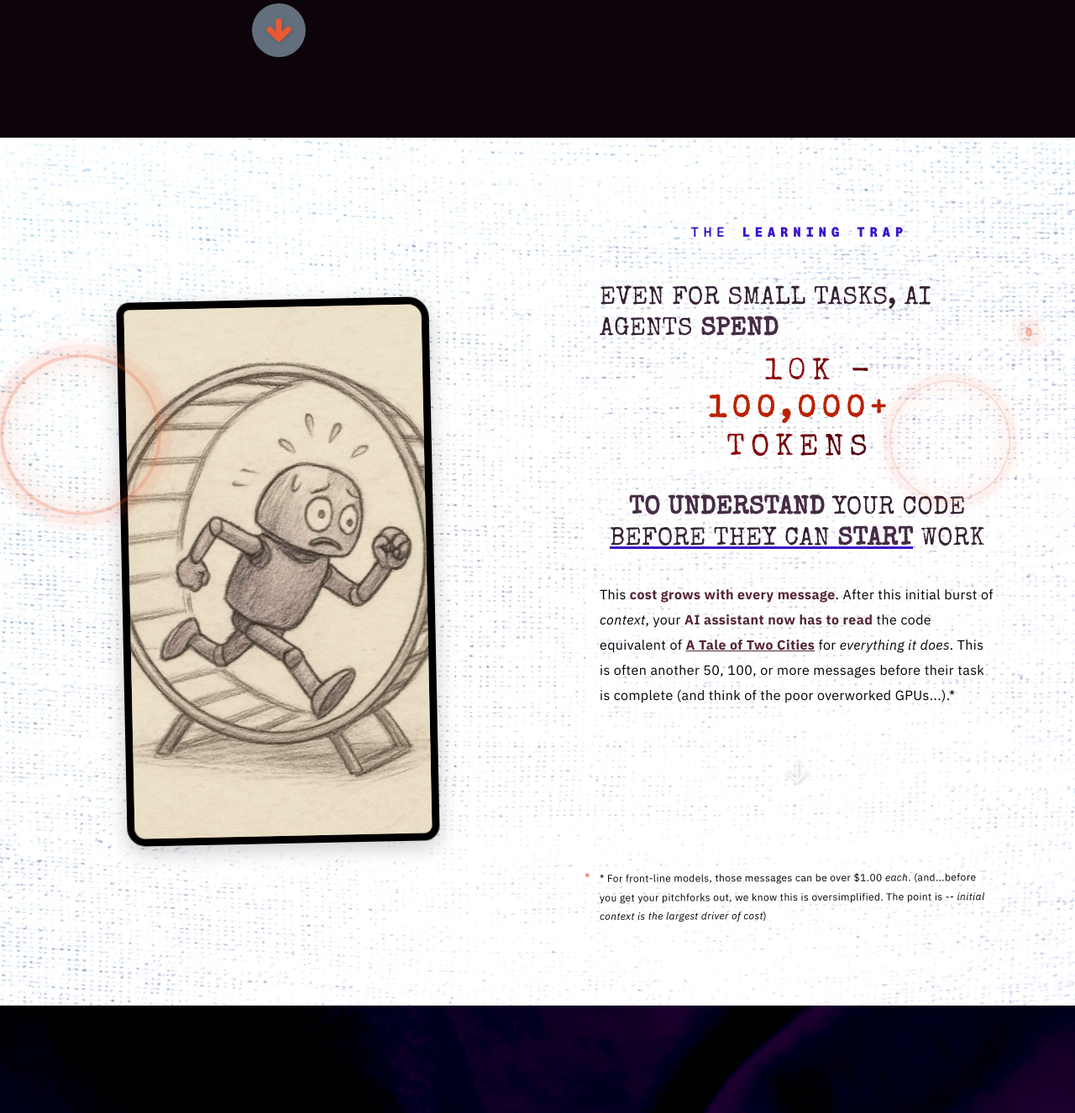
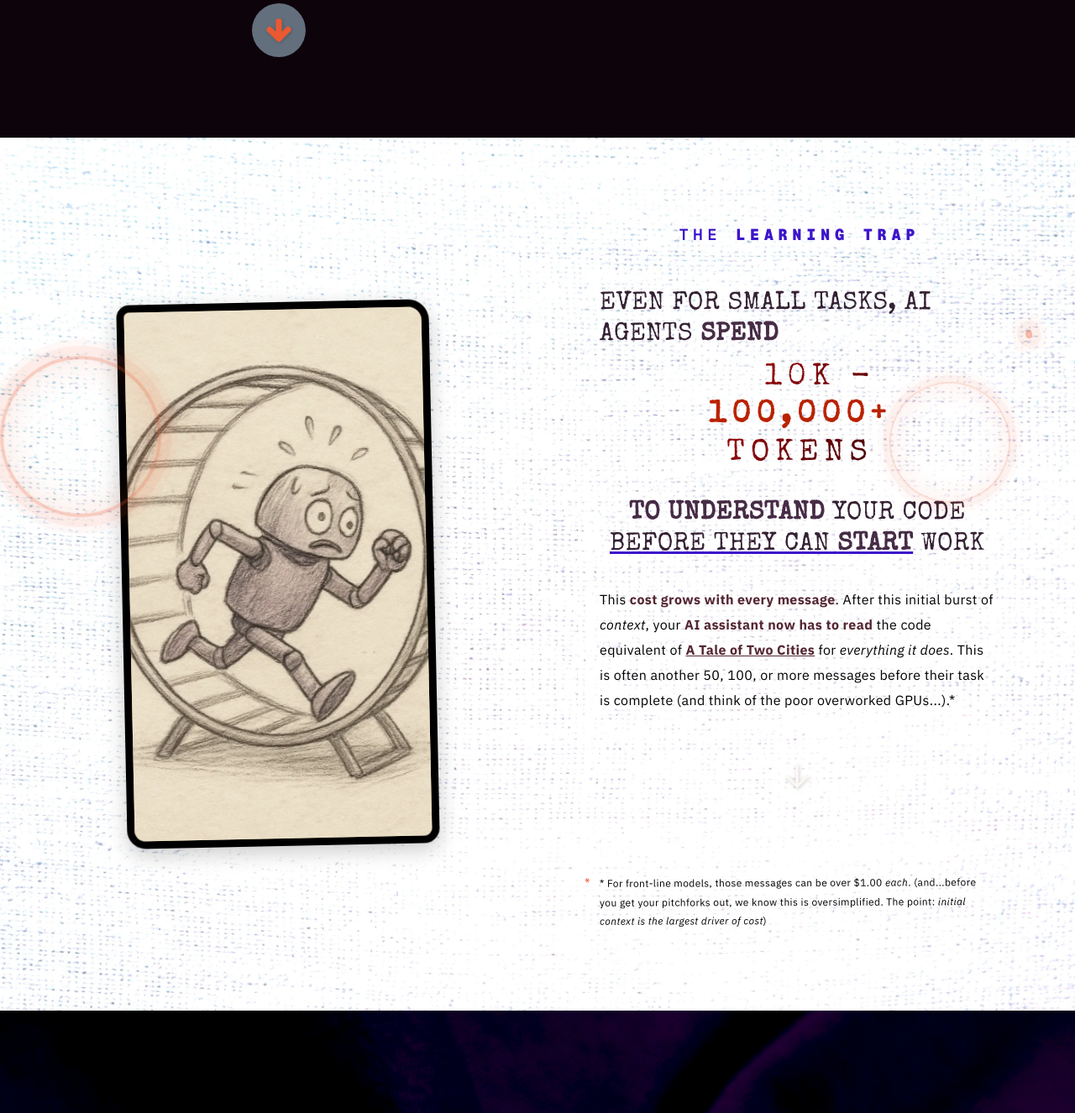
Before and after one commit to knitli/knitli-site, a website: page frontend/index.html in a window 1280 px wide. Shown: the part 2174-3500 px from the top of the page at 84% size. Drawn offline with nearby package versions, Linux system fonts and the light colour scheme.

Commit message:
minor style tweaks

```diff
--- a/frontend/assets/main.css
+++ b/frontend/assets/main.css
@@ -563,7 +563,7 @@ body.is-instant::after {
 	font-family: 'Geist Mono', monospace;
 	letter-spacing: 0.35rem;
 	width: calc(100% + 0.35rem);
-	font-size: 1em;
+	font-size: 1.175em;
 	line-height: 2.125;
 	font-weight: 600;
 }
--- a/frontend/index.html
+++ b/frontend/index.html
@@ -132,7 +132,7 @@
 											</a>
 										</li>
 									</ul>
-									<p id="text06" class="text-component instance-6 style-20">* For front-line models, those messages can be over $1.00 <em>each</em>. (and...before you get your pitchforks out, we know this is oversimplified. The point is -- <em>initial context is the largest driver of cost</em>)</p>
+									<p id="text06" class="text-component instance-6 style-20">* For front-line models, those messages can be over $1.00 <em>each</em>. (and...before you get your pitchforks out, we know this is oversimplified. The point: <em>initial context is the largest driver of cost</em>)</p>
 								</div>
 							</div>
 						</div>
@@ -142,7 +142,7 @@
 						class="container-component instance-13 style-3 default full screen">
 						<div class="wrapper">
 							<div class="inner" data-onvisible-trigger="1">
-								<p id="text50" class="text-component instance-50 style-3">End <strong>The
+								<p id="text50" class="text-component instance-50 style-3">End <strong>the
 										Madness</strong></p>
 								<h2 id="text38" class="text-component instance-38 style-16">This AI "learning trap"<br>doesn't just <strong>waste your money</strong>.</h2>
 								<h2 id="text53" class="text-component instance-53 style-16">It <strong>wastes your
@@ -314,7 +314,7 @@
 		</div>
 	</div>
 	<script src="assets/main.js"></script>
-<script async defer data-uid="ef6168f89c" src="https://knitli.kit.com/ef6168f89c/index.js" crossorigin="anonymous"></script>
+<script async defer data-uid="ef6168f89c" src="https://pages.knitli.com/ef6168f89c/index.js"></script>
 
 </body>
 
```
